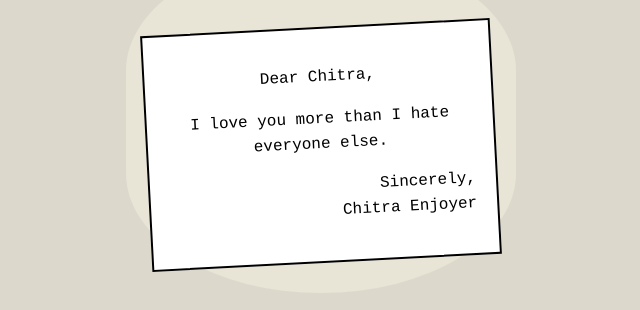
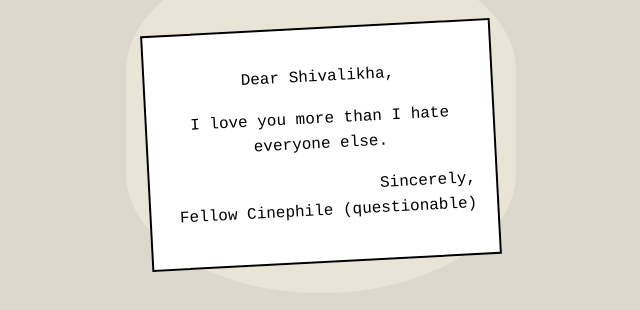
Before and after one commit to raghuthallisetty/Shivieday, a plain HTML site: page index.html in a window 1280 px wide. Shown: the part 278-588 px from the top of the page, without its empty margins (319-959 px from the left). Drawn offline with Linux system fonts and the light colour scheme.

Commit message:
Update letter recipient and signature

```diff
--- a/index.html
+++ b/index.html
@@ -51,11 +51,11 @@
     </div>
 
     <div class="letter">
-        <p>Dear Chitra,</p>
+        <p>Dear Shivalikha,</p>
         <p>I love you more than I hate everyone else.</p>
         <p style="text-align:right;">
             Sincerely,<br>
-            Chitra Enjoyer
+            Fellow Cinephile (questionable)
         </p>
     </div>
 
```
